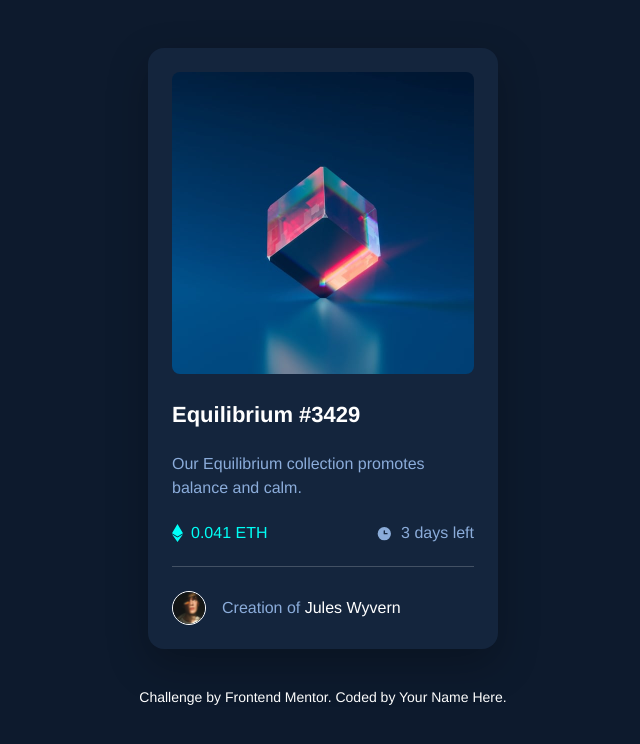
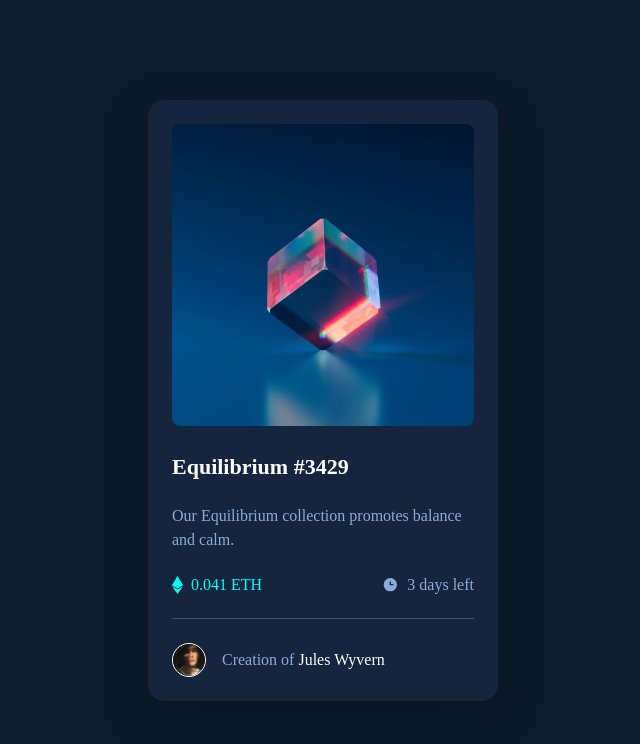
Before and after one commit to Eric-Ferole/frontend_challenge, a plain HTML site: page index.html in a window 1280 px wide. Shown: the whole page, without its empty margins (317-957 px from the left). Drawn offline with Linux system fonts and the light colour scheme.

Commit message:
Corrections

```diff
--- a/index.html
+++ b/index.html
@@ -26,10 +26,10 @@
     <hr/>
     <span class="c-Ntf__author"><img src="images/image-avatar.png" alt="Jules Wyvern" width="32px" height="32px"><p>Creation of <a href="#">Jules Wyvern</a></p></span>
   </div>
-  <div class="attribution">
+  <!-- <div class="attribution">
     Challenge by <a href="https://www.frontendmentor.io?ref=challenge" target="_blank">Frontend Mentor</a>.
     Coded by <a href="#">Your Name Here</a>.
-  </div>
+  </div> -->
 
 </body>
 </html>
--- a/styles/styles.css
+++ b/styles/styles.css
@@ -3,16 +3,17 @@
 }
 
 html {
-  margin: auto;
+  /* margin: auto; */
+  height: 100%;
 }
 
 body {
-  margin-top: 48px;
+  height: 100%;
   display: flex;
   flex-direction: column;
   justify-content: center;
   align-items: center;
-  font-family: "Helvetica";
+  font-family: "Outfit";
   color: #fff;
   background: #0D1A2D;
 }
```
